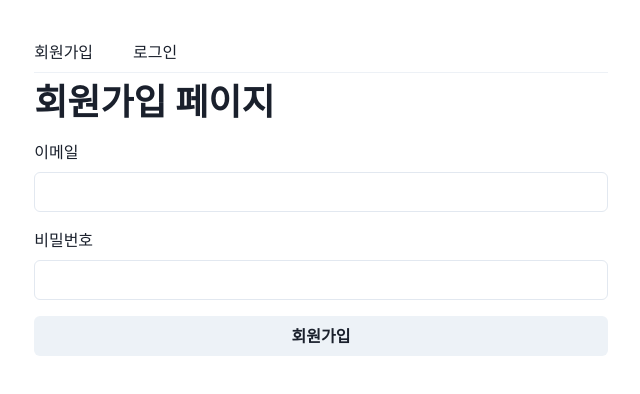
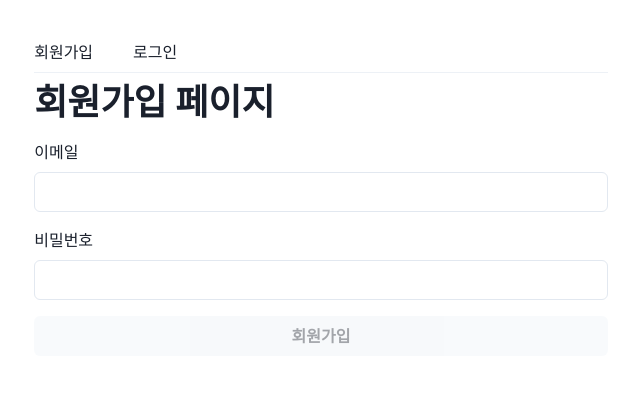
Before and after one commit to jiyeon2/wanted-pre-onboarding-frontend, a React (Create React App) app: page /signup in a window 1280 px wide. Shown: the top 394 px of the page, without its empty margins (319-959 px from the left). Built offline with nearby package versions, Linux system fonts and the light colour scheme.

Commit message:
feat : 회원가입, 로그인페이지 유효성 검사기능

```diff
--- /dev/null
+++ b/src/components/shared/FormInput.js
@@ -0,0 +1,19 @@
+import {
+  FormControl,
+  FormLabel,
+  Input,
+  FormErrorMessage,
+} from "@chakra-ui/react";
+
+function FormInput(props) {
+  const { label, inputProps, error } = props;
+  return (
+    <FormControl>
+      <FormLabel>{label}</FormLabel>
+      <Input {...inputProps} />
+      {error && <FormErrorMessage>{error}</FormErrorMessage>}
+    </FormControl>
+  );
+}
+
+export default FormInput;
--- /dev/null
+++ b/src/components/shared/UserForm.js
@@ -0,0 +1,57 @@
+import { Button, Stack } from "@chakra-ui/react";
+import { useState } from "react";
+import { useUserFormButtonLabel } from "../../hooks/useUserFormButtonLabel";
+import { useUserFormValidation } from "../../hooks/useUserFormValidation";
+import FormInput from "../shared/FormInput";
+
+function UserForm(props) {
+  const { type } = props; // form type은 signin , signup
+  const [formState, setFormState] = useState({
+    email: "",
+    password: "",
+  });
+
+  const onChangeHandler = (e) => {
+    setFormState({ ...formState, [e.target.name]: e.target.value });
+  };
+
+  const { isAllValid, errors } = useUserFormValidation(formState);
+  const buttonLabel = useUserFormButtonLabel(type);
+
+  return (
+    <form>
+      <Stack spacing={4}>
+        <FormInput
+          label="이메일"
+          inputProps={{
+            type: "email",
+            [`data-test-id`]: "email-input",
+            name: "email",
+            value: formState.email,
+            onChange: onChangeHandler,
+          }}
+          error={errors.email}
+        />
+        <FormInput
+          label="비밀번호"
+          inputProps={{
+            type: "password",
+            [`data-test-id`]: "password-input",
+            name: "password",
+            value: formState.password,
+            onChange: onChangeHandler,
+          }}
+          error={errors.email}
+        />
+        <Button
+          data-test-id={buttonLabel["data-test-id"]}
+          isDisabled={!isAllValid}
+        >
+          {buttonLabel.label}
+        </Button>
+      </Stack>
+    </form>
+  );
+}
+
+export default UserForm;
--- a/src/components/signin/LoginForm.js
+++ b/src/components/signin/LoginForm.js
@@ -1,27 +1,5 @@
-import {
-  FormControl,
-  FormLabel,
-  FormErrorMessage,
-  FormHelperText,
-  Input,
-  Button,
-  Stack,
-} from "@chakra-ui/react";
+import UserForm from "../shared/UserForm";
 
 export default function LoginForm() {
-  return (
-    <form>
-      <Stack spacing={4}>
-        <FormControl>
-          <FormLabel>이메일</FormLabel>
-          <Input type="email" data-test-id="email-input" />
-        </FormControl>
-        <FormControl>
-          <FormLabel>비밀번호</FormLabel>
-          <Input type="password" data-test-id="password-input" />
-        </FormControl>
-        <Button data-test-id="signin-button">로그인</Button>
-      </Stack>
-    </form>
-  );
+  return <UserForm type="signin" />;
 }
--- a/src/components/signup/SignupForm.js
+++ b/src/components/signup/SignupForm.js
@@ -1,19 +1,5 @@
-import { FormControl, FormLabel, Input, Button, Stack } from "@chakra-ui/react";
+import UserForm from "../shared/UserForm";
 
 export default function SignupForm() {
-  return (
-    <form>
-      <Stack spacing={4}>
-        <FormControl>
-          <FormLabel>이메일</FormLabel>
-          <Input type="email" dataTestId="email-input" />
-        </FormControl>
-        <FormControl>
-          <FormLabel>비밀번호</FormLabel>
-          <Input type="password" dataTestId="password-input" />
-        </FormControl>
-        <Button dataTestId="signup-button">회원가입</Button>
-      </Stack>
-    </form>
-  );
+  return <UserForm type="signup" />;
 }
--- /dev/null
+++ b/src/hooks/useUserFormButtonLabel.js
@@ -0,0 +1,11 @@
+const values = {
+  signin: { label: "로그인", [`data-test-id`]: "signin-button" },
+  signup: { label: "회원가입", [`data-test-id`]: "signup-button" },
+};
+
+export function useUserFormButtonLabel(type) {
+  if (!["signin", "signup"].includes(type))
+    throw new Error("type은 `signin`,`signup` 중 하나여야 합니다");
+
+  return values[type];
+}
--- /dev/null
+++ b/src/hooks/useUserFormValidation.js
@@ -0,0 +1,20 @@
+export const errorMessage = {
+  email: `이메일은 @ 문자를 포함해야 합니다`,
+  password: `비밀번호는 8자 이상이어야 합니다`,
+};
+
+export function useUserFormValidation(formState) {
+  const errors = { email: null, password: null };
+  const isValid = { email: true, password: true };
+
+  if (!formState.email.includes("@")) {
+    errors.email = errorMessage.email;
+    isValid.email = false;
+  }
+  if (formState.password.length < 8) {
+    errors.password = errorMessage.password;
+    isValid.password = false;
+  }
+  const isAllValid = isValid.email && isValid.password;
+  return { errors, isValid, isAllValid };
+}
```
